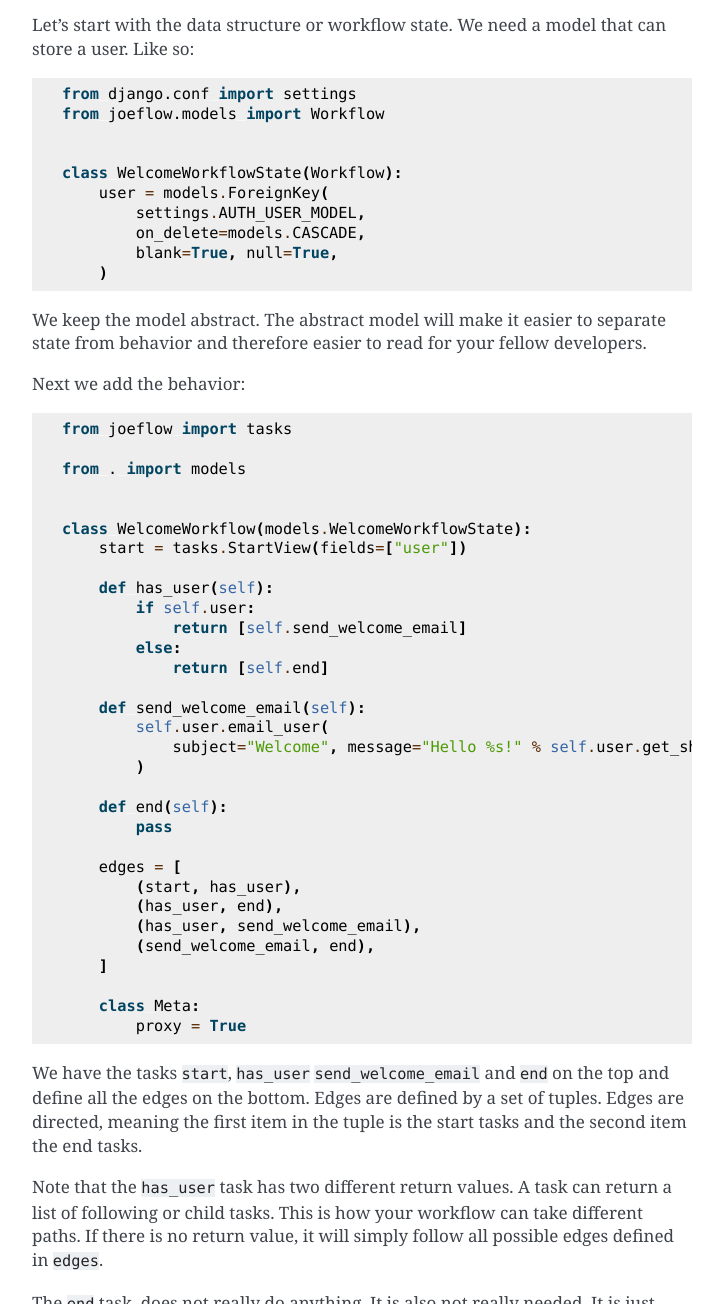
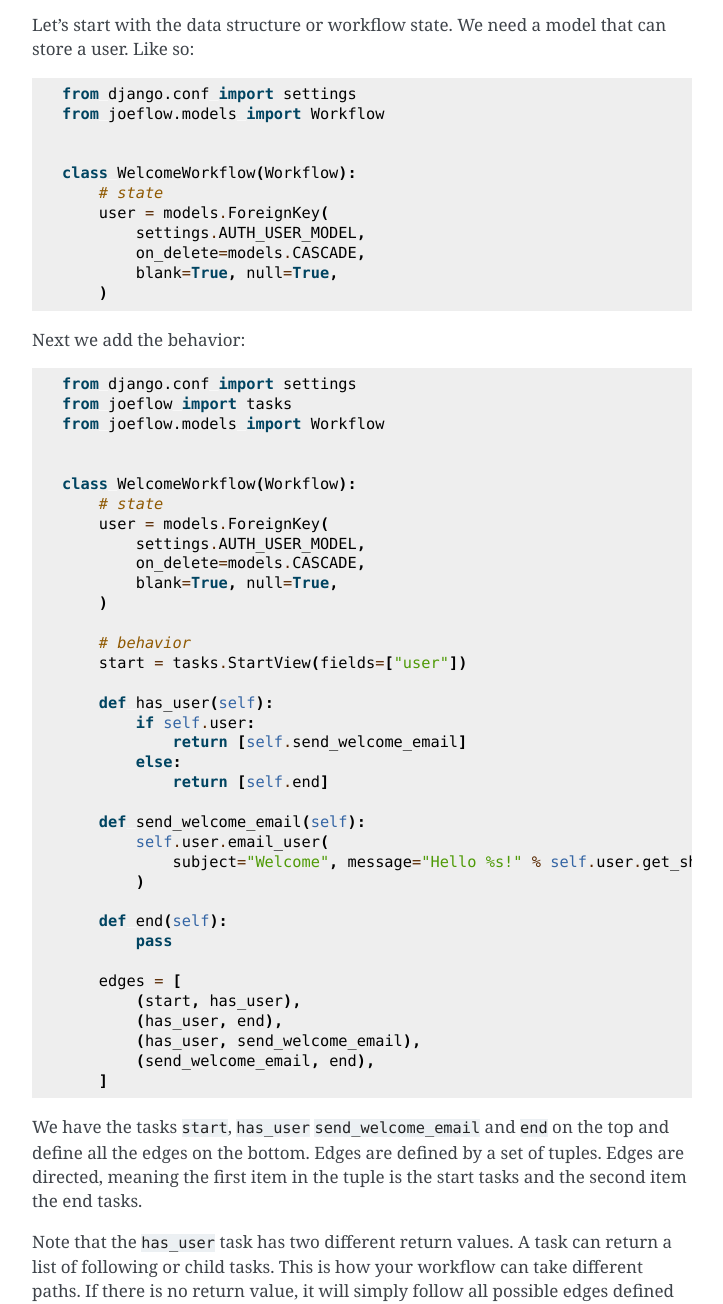
Before and after one commit to codingjoe/joeflow, a Sphinx documentation site: the page built from docs/tutorial/workflow.rst, in a window 1280 px wide and 1400 px high, scrolled down 223 px, cut to the strip 96-1400 px from the top of the window. Shown: the whole strip, without its empty margins (388-1111 px from the left). Built offline with Sphinx 7.4.7, drawn with Linux system fonts in a browser that asks for light colours; pages that are not in the unit, such as notebooks, are missing from menus; some of the changed text lies outside the part shown.

Commit message:
Ref #22 -- Simplify tutorial by joining state and behavior

```diff
--- a/docs/tutorial/workflow.rst
+++ b/docs/tutorial/workflow.rst
@@ -32,27 +32,32 @@ store a user. Like so:
     from joeflow.models import Workflow
 
 
-    class WelcomeWorkflowState(Workflow):
+    class WelcomeWorkflow(Workflow):
+        # state
         user = models.ForeignKey(
             settings.AUTH_USER_MODEL,
             on_delete=models.CASCADE,
             blank=True, null=True,
         )
 
-
-We keep the model abstract. The abstract model will make it easier to separate
-state from behavior and therefore easier to read for your fellow developers.
-
 Next we add the behavior:
 
 .. code-block:: python
 
+    from django.conf import settings
     from joeflow import tasks
-
-    from . import models
+    from joeflow.models import Workflow
 
 
-    class WelcomeWorkflow(models.WelcomeWorkflowState):
+    class WelcomeWorkflow(Workflow):
+        # state
+        user = models.ForeignKey(
+            settings.AUTH_USER_MODEL,
+            on_delete=models.CASCADE,
+            blank=True, null=True,
+        )
+
+        # behavior
         start = tasks.StartView(fields=["user"])
 
         def has_user(self):
@@ -76,8 +81,6 @@ Next we add the behavior:
             (send_welcome_email, end),
         ]
 
-        class Meta:
-            proxy = True
 
 We have the tasks ``start``, ``has_user`` ``send_welcome_email`` and ``end``
 on the top and define all the edges on the bottom. Edges are defined by a
@@ -101,11 +104,11 @@ to your ``urls.py``:
 
     from django.urls import path, include
 
-    from . import workflows
+    from . import models
 
     urlpatterns = [
         # …
-        path('welcome/', include(workflows.WelcomeWorkflow.urls())),
+        path('welcome/', include(models.WelcomeWorkflow.urls())),
     ]
 
 This will add URLs for all human tasks as well as a detail view and manual
```
Also changed, not shown: docs/index.rst (+5 -5 lines), 5 other files.
